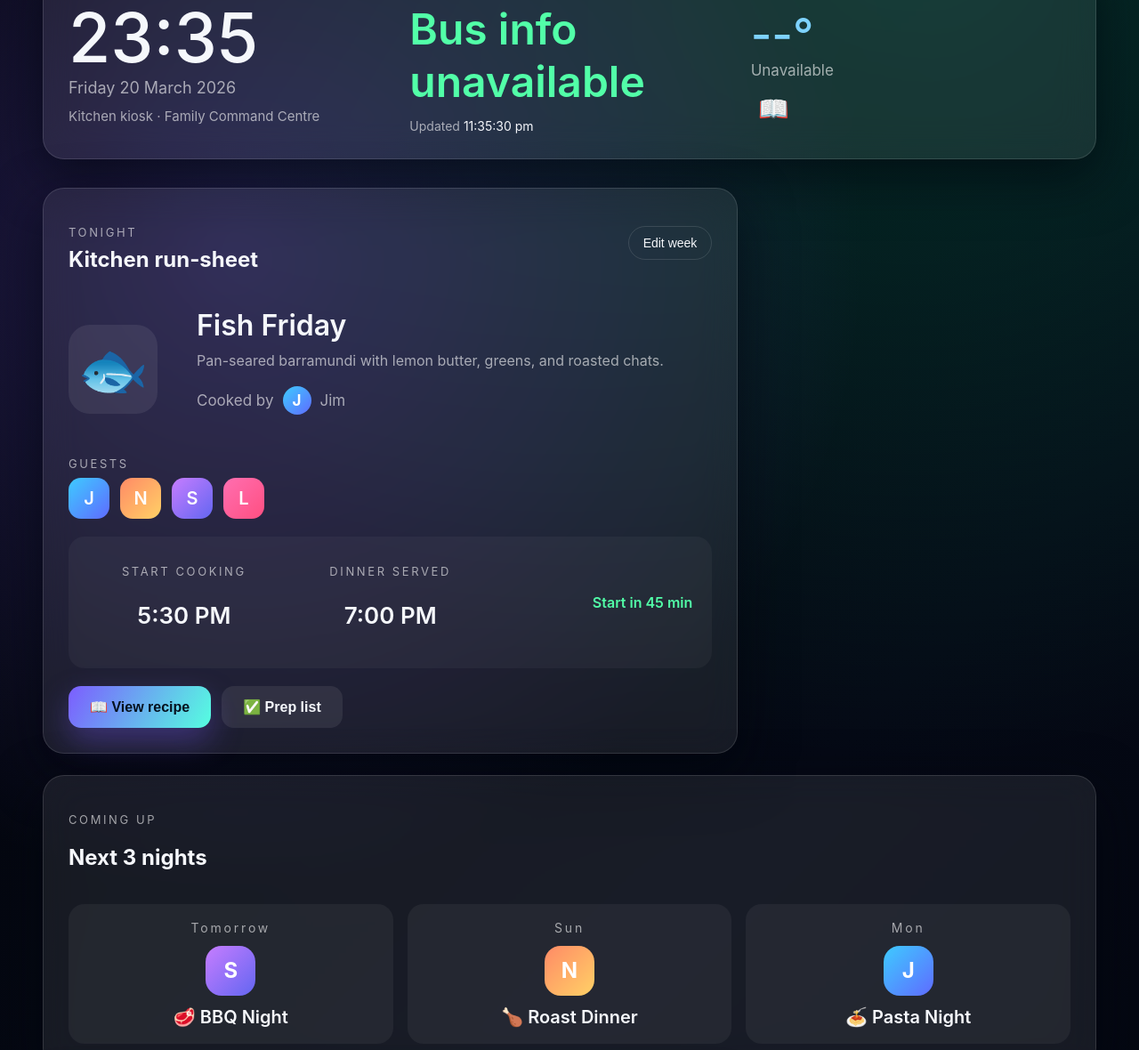
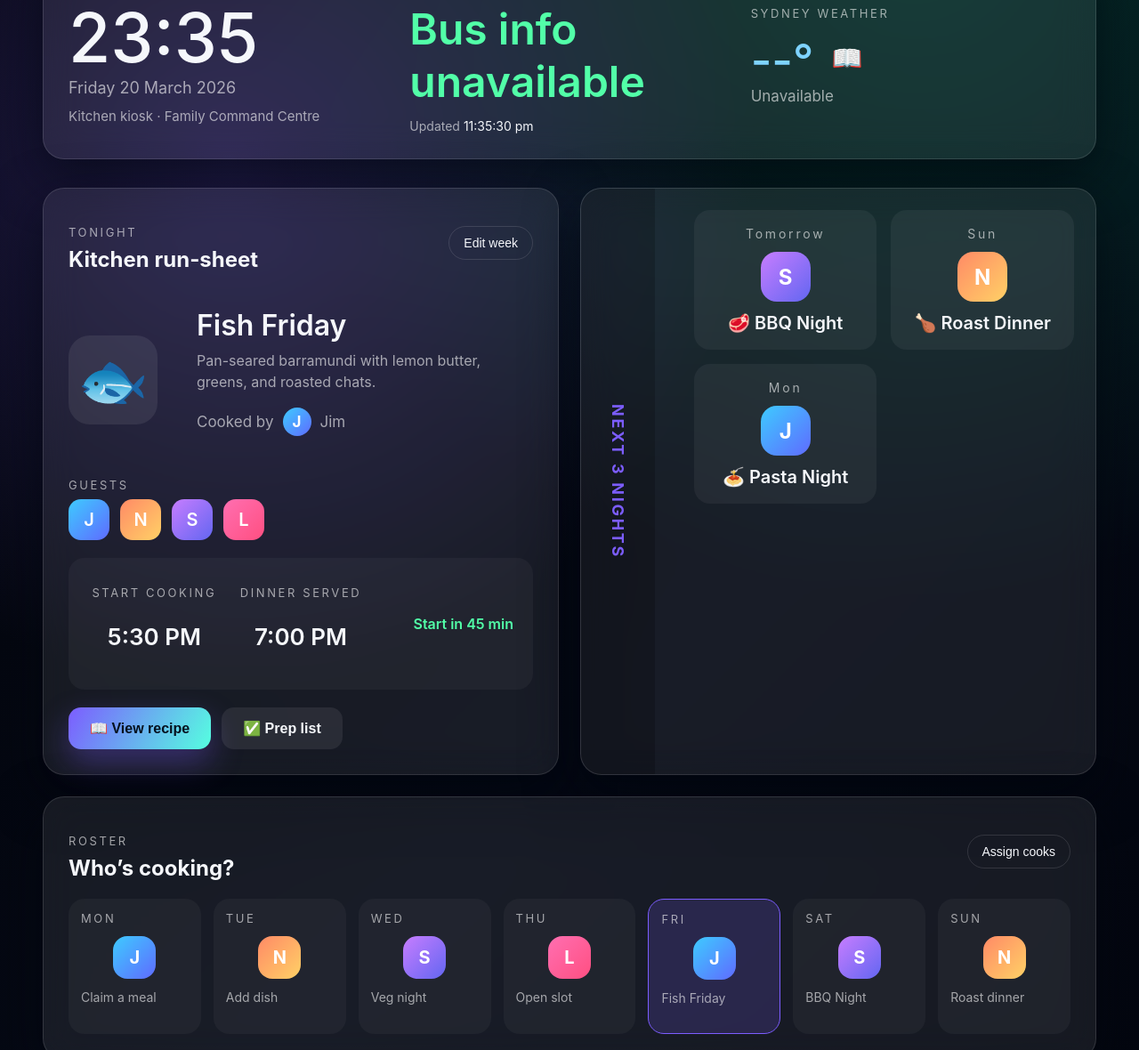
Before and after one commit to MarvinClaw007/marvin-commute, a website: page family-hub.html in a window 1280 px wide. Shown: the part 90-1270 px from the top of the page at 89% size. Drawn offline with Linux system fonts and the light colour scheme; no server answers.

Commit message:
Move Cook Book icon next to temp, arrange Tonight's Meal and Next 3 Days side by side with vertical title

```diff
--- a/family-hub.html
+++ b/family-hub.html
@@ -602,14 +602,16 @@
             </div>
             <div class="hero-right">
                 <div class="badge">Sydney weather</div>
-                <div class="hero-right-temp" id="weather-temp">--°</div>
+                <div style="display: flex; align-items: center; gap: 12px;">
+                    <div class="hero-right-temp" id="weather-temp">--°</div>
+                    <div class="cookbook-link" onclick="window.open('cook-book.html', '_blank')" title="Open Cook Book">📖</div>
+                </div>
                 <div class="hero-right-desc" id="weather-desc">Loading…</div>
-                <div class="cookbook-link" onclick="window.open('cook-book.html', '_blank')" title="Open Cook Book">📖</div>
             </div>
         </header>
 
         <section class="grid">
-            <article class="card tonight-card grid-span-2">
+            <article class="card tonight-card">
                 <div class="card-heading">
                     <div>
                         <p class="eyebrow">Tonight</p>
@@ -651,14 +653,13 @@
                 </div>
             </article>
 
-            <article class="card next-days-card" style="grid-column: 1 / -1;">
-                <div class="section-title">
-                    <div>
-                        <p class="eyebrow">Coming up</p>
-                        <h2>Next 3 nights</h2>
-                    </div>
+            <article class="card next-days-card" style="display: flex; flex-direction: row; gap: 20px; padding: 0; overflow: hidden;">
+                <div style="background: rgba(0,0,0,0.2); padding: 24px 16px; display: flex; align-items: center; justify-content: center; writing-mode: vertical-rl; text-orientation: mixed;">
+                    <h2 style="font-size: 18px; letter-spacing: 0.15em; text-transform: uppercase; color: var(--accent);">Next 3 Nights</h2>
                 </div>
-                <div class="preview-grid" id="next-days-grid"></div>
+                <div style="flex: 1; padding: 24px;">
+                    <div class="preview-grid" id="next-days-grid"></div>
+                </div>
             </article>
 
             <article class="card week-card grid-span-2">
```
